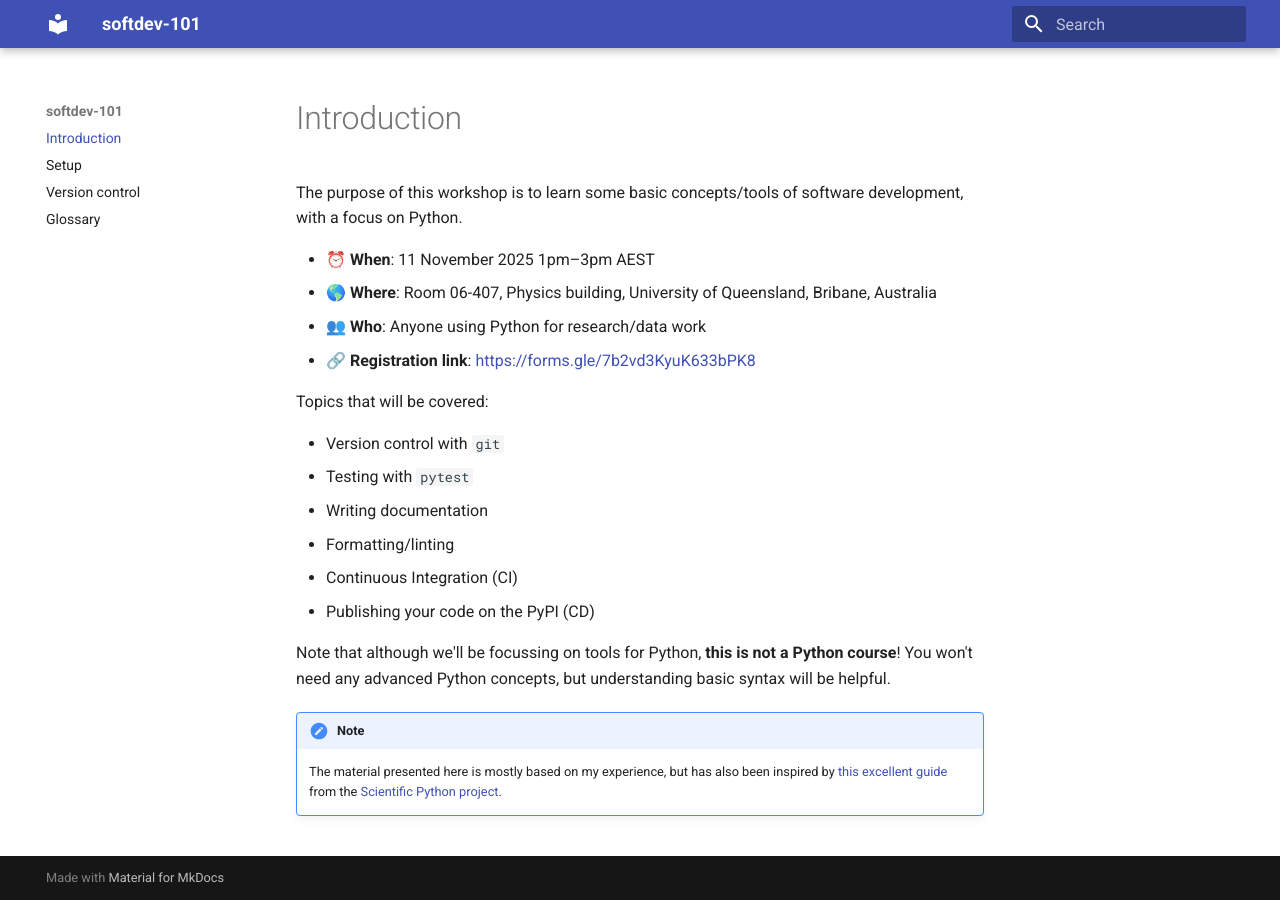
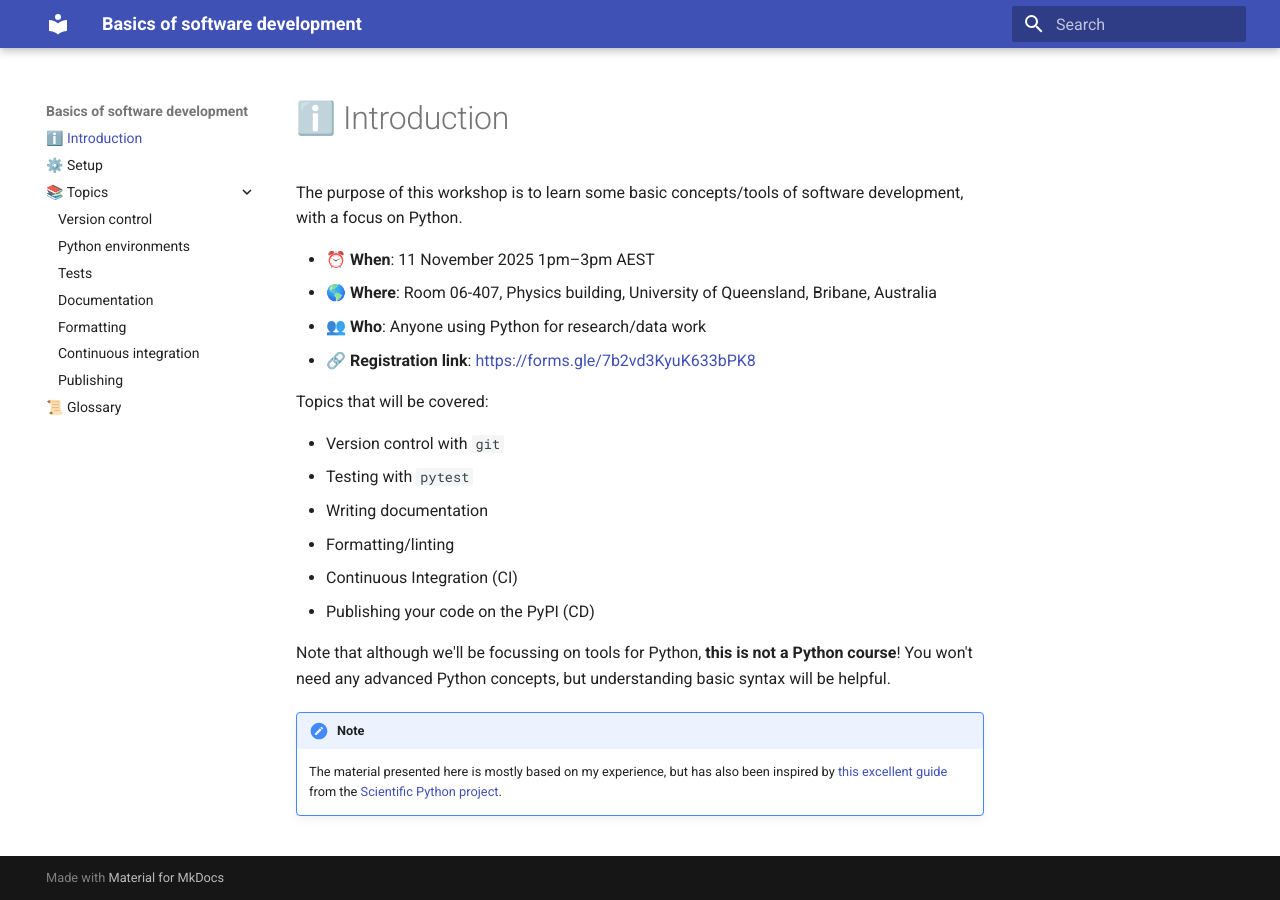
Before and after one commit to mbercx/softdev-101, an MkDocs documentation site: the page built from docs/index.md, in a window 1280 px wide. Built offline with MkDocs 1.6.1 and Material for MkDocs 9.7.7, drawn with Linux system fonts in a browser that asks for light colours.

Commit message:
📚 Add/improve scaffolding

```diff
--- a/docs/index.md
+++ b/docs/index.md
@@ -1,4 +1,4 @@
-# Introduction
+# ℹ️ Introduction
 
 The purpose of this workshop is to learn some basic concepts/tools of software development, with a focus on Python.
 
--- a/mkdocs.yml
+++ b/mkdocs.yml
@@ -1,7 +1,9 @@
-site_name: softdev-101
+site_name: Basics of software development
 
 theme:
   name: material
+  features:
+    - navigation.expand
 
 markdown_extensions:
   - admonition
@@ -12,5 +14,12 @@ markdown_extensions:
 nav:
   - index.md
   - setup.md
-  - version_control.md
+  - 📚 Topics:
+    - version_control.md
+    - environments.md
+    - tests.md
+    - documentation.md
+    - formatting.md
+    - ci.md
+    - publishing.md
   - glossary.md
```
Also changed, not shown: docs/ci.md (added, +5 -0 lines), docs/documentation.md (added, +5 -0 lines), docs/environments.md (added, +5 -0 lines), docs/formatting.md (added, +5 -0 lines), docs/glossary.md (+1 -1 lines), docs/publishing.md (added, +5 -0 lines), docs/setup.md (+1 -1 lines), docs/tests.md (added, +5 -0 lines).
